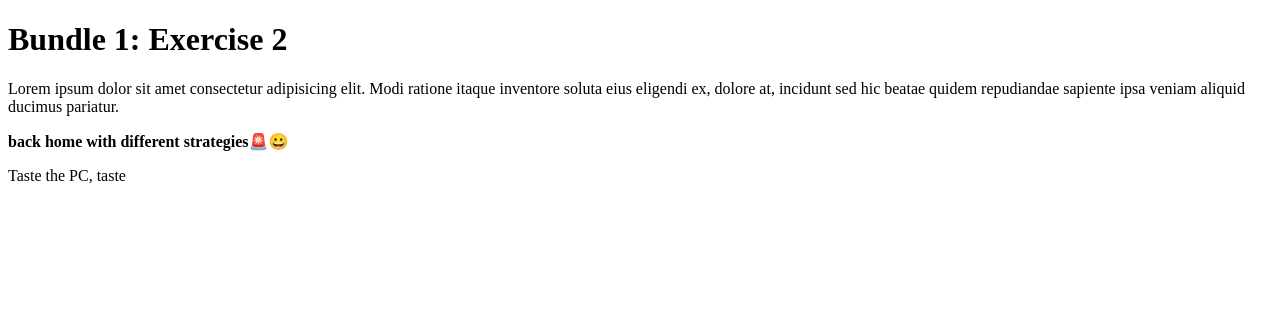
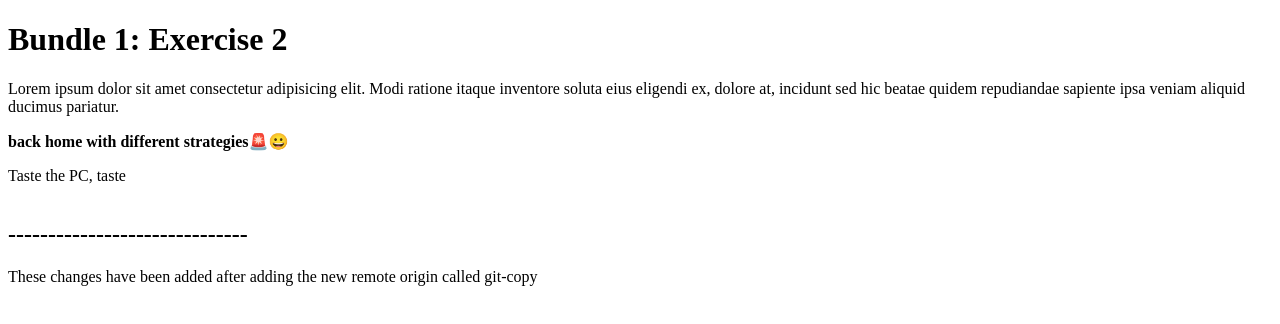
Before and after one commit to pinsoegustave/Gym-Git-Exercises-Solutions, a plain HTML site: page home.html in a window 1280 px wide. Drawn offline with Linux system fonts and the light colour scheme.

Commit message:
feat: Added home text

```diff
--- a/home.html
+++ b/home.html
@@ -13,5 +13,8 @@
     <main><strong>back home with different strategies🚨😀</strong></main>
 
     <p>Taste the PC, taste <table></table></p>
+
+    <h2>------------------------------</h2>
+    <p>These changes have been added after adding the new remote origin called git-copy</p>
 </body>
 </html>
```
